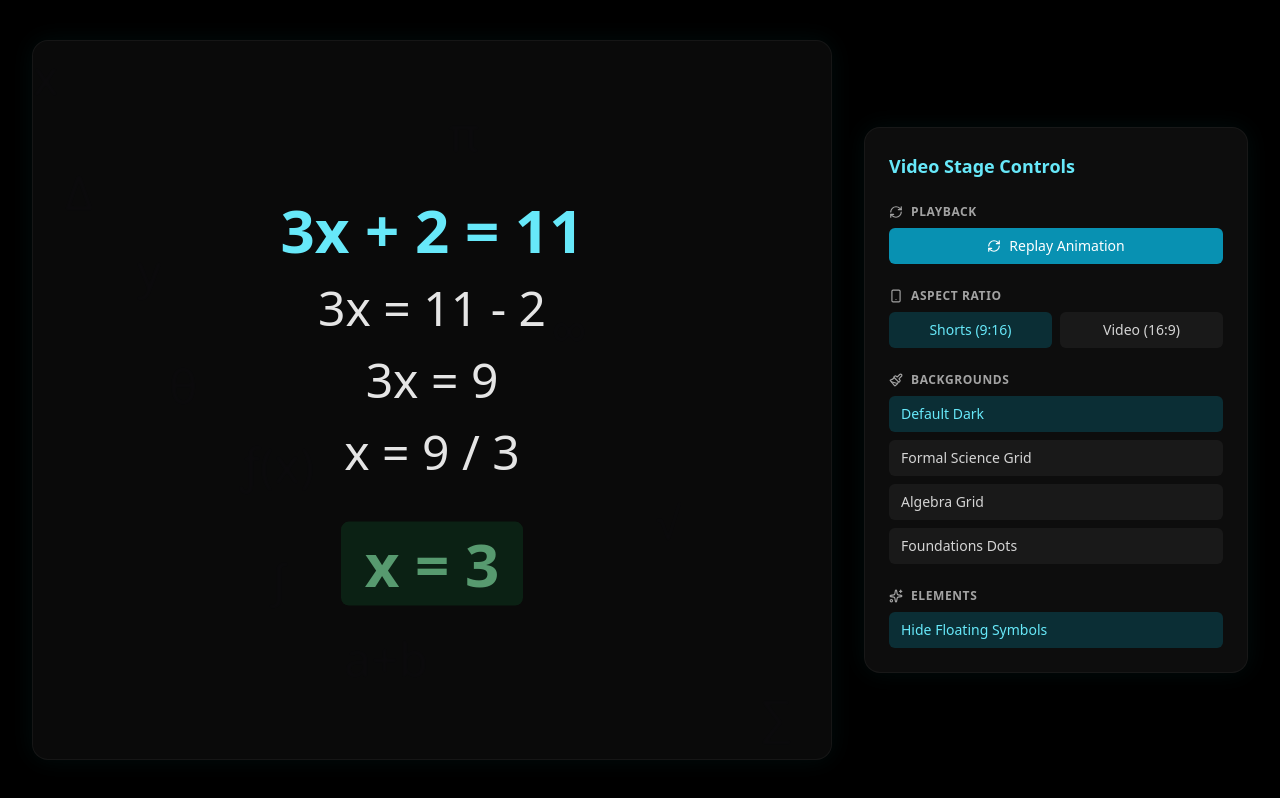
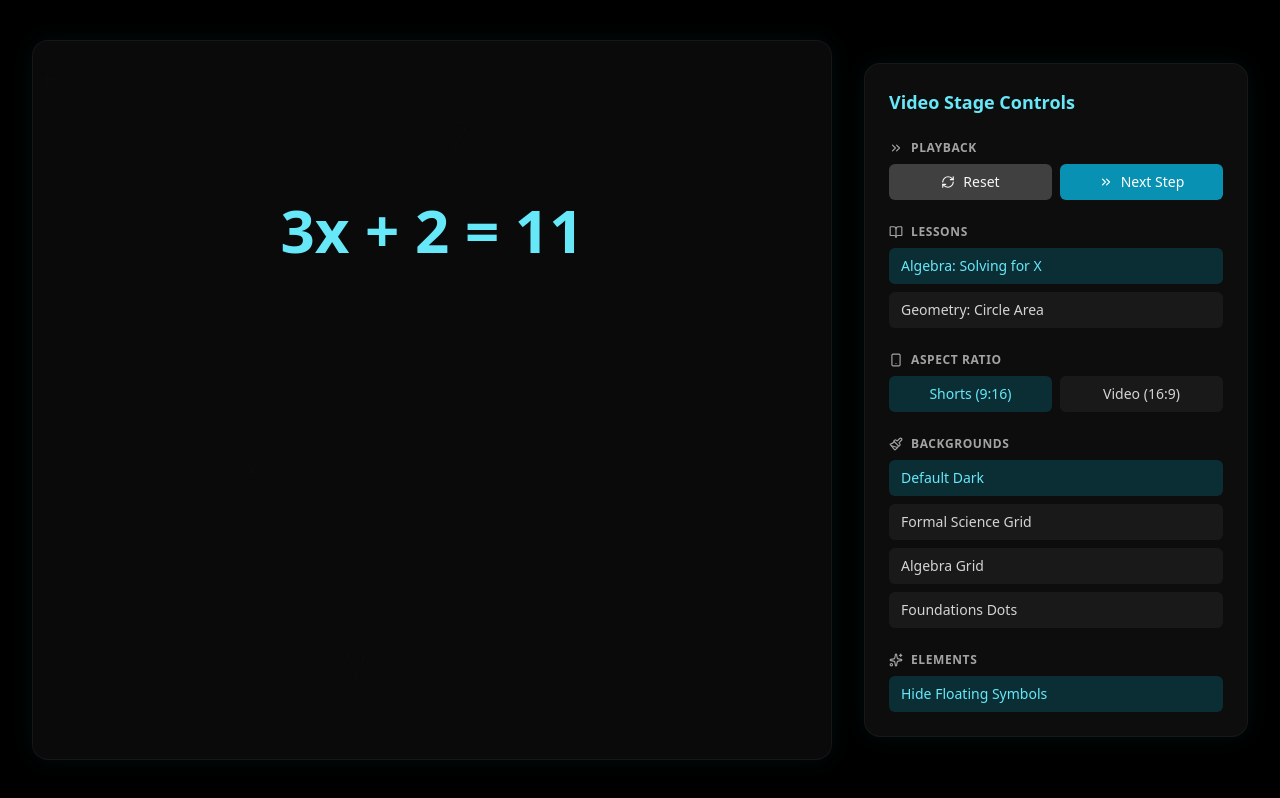
Before and after one commit to nickf723/ed-dev-stage, a Next.js app: page / in a window 1280 px wide. Built offline with nearby package versions, Linux system fonts and the light colour scheme.

Commit message:
next and switch

```diff
--- a/app/animations/AlgebraExample.tsx
+++ b/app/animations/AlgebraExample.tsx
@@ -1,72 +1,71 @@
 "use client";
 
-import { motion, Variants } from "framer-motion";
+import { motion } from "framer-motion";
 import { AnimatedText, itemVariants } from "@/app/components/AnimatedText";
 
-/**
- * This is the "container" animation.
- * It doesn't animate itself, but it orchestrates
- * the animation of its children using 'staggerChildren'.
- *
- * This variant means: "When I become 'visible',
- * wait 0.5s, then make each of my children
- * 'visible' one by one, 1.2s apart."
- */
-const containerVariants: Variants = {
-  hidden: {
-    opacity: 0,
-  },
-  visible: {
-    opacity: 1,
-    transition: {
-      delayChildren: 0.5,       // Wait 0.5s before starting
-      staggerChildren: 1.2,     // 1.2s delay between each child
-    },
-  },
-};
+interface LessonProps {
+  currentStep: number;
+}
 
 /**
- * This is your first "coded animation" lesson component.
- * It will be rendered inside the "stage" on the main page.
+ * Updated to accept a 'currentStep' prop.
+ * We've removed the 'containerVariants' and 'staggerChildren'.
+ * Now, each element animates based on the 'currentStep' number.
  */
-export default function AlgebraExample() {
+export default function AlgebraExample({ currentStep }: LessonProps) {
   return (
     <motion.div
       key="algebra-example" // A unique key helps Framer Motion
-      variants={containerVariants}
-      initial="hidden"
-      animate="visible"
+      initial="hidden" // Still hidden by default
       className="flex h-full w-full flex-col items-center justify-center gap-6"
     >
-      {/* Title */}
+      {/* Title (Step 0) */}
       <motion.h2
-        variants={itemVariants} // Use the same variants as AnimatedText
+        variants={itemVariants}
+        animate={currentStep >= 0 ? "visible" : "hidden"} // Animate on step 0
         className="text-6xl font-bold text-cyan-300"
       >
         3x + 2 = 11
       </motion.h2>
 
       {/* Step 1 */}
+      {/* We wrap AnimatedText in a motion.div to control its state */}
+      <motion.div
+        variants={itemVariants}
+        animate={currentStep >= 1 ? "visible" : "hidden"} // Animate on step 1
+      >
         <AnimatedText
           text="3x = 11 - 2"
           className="text-5xl text-neutral-200"
         />
+      </motion.div>
 
       {/* Step 2 */}
+      <motion.div
+        variants={itemVariants}
+        animate={currentStep >= 2 ? "visible" : "hidden"} // Animate on step 2
+      >
         <AnimatedText
           text="3x = 9"
           className="text-5xl text-neutral-200"
         />
+      </motion.div>
 
       {/* Step 3 */}
+      <motion.div
+        variants={itemVariants}
+        animate={currentStep >= 3 ? "visible" : "hidden"} // Animate on step 3
+      >
         <AnimatedText
           text="x = 9 / 3"
           className="text-5xl text-neutral-200"
         />
+      </motion.div>
 
-      {/* Final Answer */}
+      {/* Final Answer (Step 4) */}
       <motion.div
         variants={itemVariants}
+        animate={currentStep >= 4 ? "visible" : "hidden"} // Animate on step 4
         className="mt-4 rounded-lg bg-green-500/20 px-6 py-3"
       >
         <p className="text-6xl font-bold text-green-300">x = 3</p>
--- /dev/null
+++ b/app/animations/GeometryExample.tsx
@@ -0,0 +1,46 @@
+"use client";
+
+import { motion } from "framer-motion";
+import { itemVariants } from "@/app/components/AnimatedText";
+
+interface LessonProps {
+  currentStep: number;
+}
+
+/**
+ * A new lesson component. It also accepts 'currentStep'
+ * and will show/hide its elements based on that prop.
+ */
+export default function GeometryExample({ currentStep }: LessonProps) {
+  return (
+    <motion.div
+      key="geometry-example"
+      initial="hidden"
+      className="flex h-full w-full flex-col items-center justify-center gap-6"
+    >
+      <motion.h2
+        variants={itemVariants}
+        animate={currentStep >= 0 ? "visible" : "hidden"}
+        className="text-6xl font-bold text-cyan-300"
+      >
+        Area of a Circle
+      </motion.h2>
+
+      <motion.p
+        variants={itemVariants}
+        animate={currentStep >= 1 ? "visible" : "hidden"}
+        className="text-5xl text-neutral-200"
+      >
+        A = πr²
+      </motion.p>
+
+      <motion.p
+        variants={itemVariants}
+        animate={currentStep >= 2 ? "visible" : "hidden"}
+        className="text-5xl text-neutral-200"
+      >
+        (Area = pi * radius squared)
+      </motion.p>
+    </motion.div>
+  );
+}
--- a/app/page.tsx
+++ b/app/page.tsx
@@ -2,9 +2,35 @@
 
 import { useState } from "react";
 import { motion } from "framer-motion";
-// Import your new animation and the replay icon
+// Import your lessons
 import AlgebraExample from "@/app/animations/AlgebraExample";
-import { Monitor, Paintbrush, Smartphone, Sparkles, RefreshCw } from "lucide-react";
+import GeometryExample from "@/app/animations/GeometryExample";
+import {
+  Monitor,
+  Paintbrush,
+  Smartphone,
+  Sparkles,
+  RefreshCw,
+  ChevronsRight, // For "Next Step"
+  BookOpen // For "Lessons"
+} from "lucide-react";
+
+const mathSymbols = ["+", "-", "x", "y", "z"]
+
+// --- 1. Create a "Lesson Manifest" ---
+// This maps a simple ID to your lesson components
+const lessons = {
+  "algebra-1": {
+    name: "Algebra: Solving for X",
+    component: AlgebraExample,
+  },
+  "geometry-1": {
+    name: "Geometry: Circle Area",
+    component: GeometryExample,
+  },
+};
+// Get an array of the lesson keys: ["algebra-1", "geometry-1"]
+const lessonIds = Object.keys(lessons);
 
 // Define our background presets
 const themes = [
@@ -25,17 +51,27 @@ export default function VideoStagePage() {
   const [activeRatio, setActiveRatio] = useState(ratios[0]);
   const [showSymbols, setShowSymbols] = useState(true);
 
-  // We'll use this key to force React to re-render the animation
-  const [animationKey, setAnimationKey] = useState(0);
+  // --- 2. New State for Lesson Switching and Stepping ---
+  const [activeLessonId, setActiveLessonId] = useState(lessonIds[0]);
+  const [currentStep, setCurrentStep] = useState(0);
 
-  // Your math symbols
-  const mathSymbols = [
-    "x", "y", "ƒ(x)", "a+b", "π", "∞", "√", "∑", "Δ", "θ", "∫",
-  ];
+  // --- 3. Get the component to render ---
+  const ActiveLesson = lessons[activeLessonId].component;
 
-  const replayAnimation = () => {
-    setAnimationKey((prevKey) => prevKey + 1);
+  // --- 4. New Playback Control Functions ---
+  const nextStep = () => {
+    setCurrentStep((s) => s + 1);
   };
+
+  const resetAnimation = () => {
+    setCurrentStep(0);
+  };
+
+  // When we switch lessons, also reset the steps
+  const selectLesson = (lessonId: string) => {
+    setActiveLessonId(lessonId);
+    setCurrentStep(0);
+  }
 
   return (
     <main className="flex h-screen w-full items-center justify-center gap-8 p-8">
@@ -71,8 +107,9 @@ export default function VideoStagePage() {
 
           {/* ↓↓↓ YOUR ANIMATION GOES HERE ↓↓↓ */}
 
-          {/* Render your new Algebra lesson, passing the key */}
-          <AlgebraExample key={animationKey} />
+          {/* --- 5. Render the Active Lesson Dynamically --- */}
+          {/* We pass the currentStep as a prop */}
+          <ActiveLesson currentStep={currentStep} />
 
           {/* ↑↑↑ YOUR ANIMATION GOES HERE ↑↑↑ */}
 
@@ -85,16 +122,45 @@ export default function VideoStagePage() {
           Video Stage Controls
         </h2>
 
-        {/* --- NEW: Playback Control --- */}
-        <ControlGroup title="Playback" icon={RefreshCw}>
-          <button
-            onClick={replayAnimation}
-            className={`flex w-full items-center justify-center gap-2 rounded-md bg-cyan-600 px-3 py-2
-                        text-sm font-medium text-white transition-colors hover:bg-cyan-500`}
-          >
-            <RefreshCw size={14} />
-            Replay Animation
-          </button>
+        {/* --- 6. Updated Playback Controls --- */}
+        <ControlGroup title="Playback" icon={ChevronsRight}>
+          <div className="grid grid-cols-2 gap-2">
+            <button
+              onClick={resetAnimation}
+              className={`flex w-full items-center justify-center gap-2 rounded-md bg-neutral-700
+                          px-3 py-2 text-sm font-medium text-neutral-100 transition-colors hover:bg-neutral-600`}
+            >
+              <RefreshCw size={14} />
+              Reset
+            </button>
+            <button
+              onClick={nextStep}
+              className={`flex w-full items-center justify-center gap-2 rounded-md bg-cyan-600
+                          px-3 py-2 text-sm font-medium text-white transition-colors hover:bg-cyan-500`}
+            >
+              <ChevronsRight size={14} />
+              Next Step
+            </button>
+          </div>
+        </ControlGroup>
+
+        {/* --- 7. New Lesson Switcher --- */}
+        <ControlGroup title="Lessons" icon={BookOpen}>
+          <div className="flex flex-col gap-2">
+            {lessonIds.map((id) => (
+              <button
+                key={id}
+                onClick={() => selectLesson(id)}
+                className={`rounded-md px-3 py-2 text-left text-sm font-medium transition-colors
+                  ${activeLessonId === id
+                    ? "bg-cyan-500/20 text-cyan-300"
+                    : "bg-neutral-800/50 text-neutral-300 hover:bg-neutral-700/50"
+                  }`}
+              >
+                {lessons[id].name}
+              </button>
+            ))}
+          </div>
         </ControlGroup>
 
         {/* Aspect Ratio Controls */}
```
Lines whose indentation alone changed are shown as unchanged.
